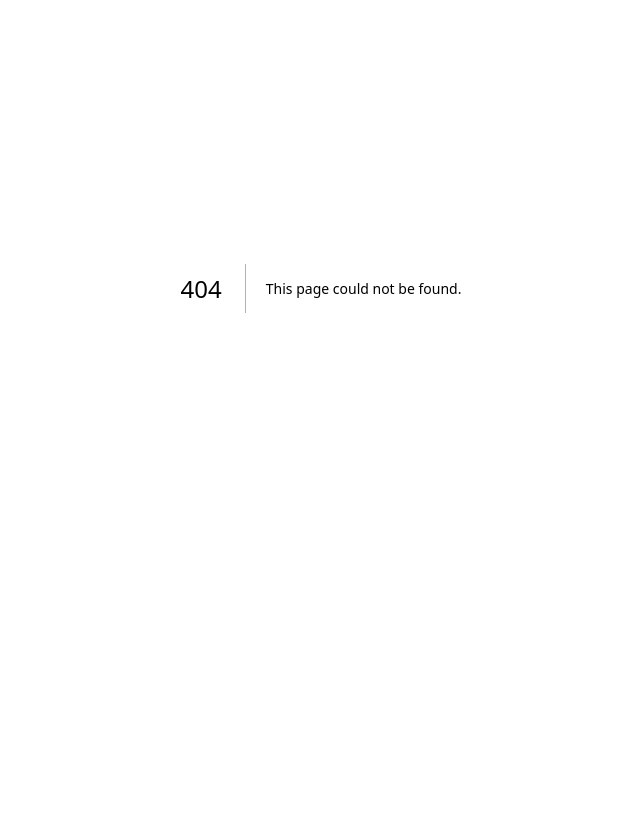
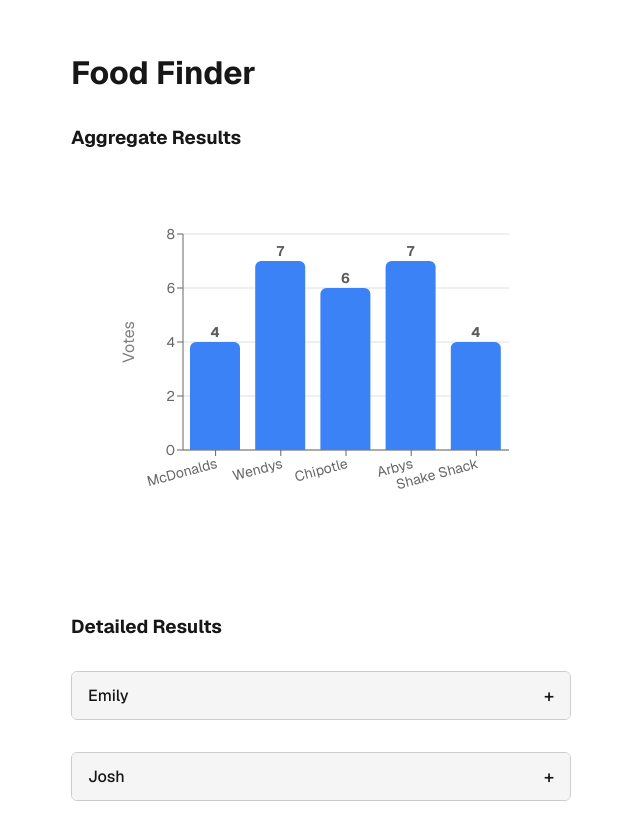
Before and after one commit to brooklyn204/food-rank, a Next.js app in the folder frontend/: page /dashboard in a window 1280 px wide. Before the commit this address had no page. Shown: the part 112-943 px from the top of the page, without its empty margins (319-959 px from the left). Before the commit the page ends 800 px from the top, so only its background shows below. Built offline with nearby package versions, Linux system fonts and the light colour scheme.

Commit message:
Add dashboard basic functionality

```diff
--- /dev/null
+++ b/frontend/app/dashboard/page.jsx
@@ -0,0 +1,64 @@
+'use client';
+
+import styles from "../page.module.css";
+import { useState } from 'react';
+import { useRouter, useSearchParams } from 'next/navigation';
+
+import Voter from '../../lib/models/Voter';
+import Location from '../../lib/models/Location';
+
+import ResultsChart from '../../components/ResultsChart';
+import ItemArray from '../../components/ItemArray'; // TODO: change these all to use @ -- figure out why this doesn't work??
+import ExpandableBox from '../../components/ExpandableBox';
+
+export default function Dashboard() {
+    const params = useSearchParams();
+    const groupId = params.get('id') || ''; // TODO: redirect back to home/to error page if this is empty (also refactor this across files to use consistent naming)
+    // TODO: get results from server using id
+
+    const locations = [
+      new Location('McDonalds', 'mcdonalds.com', 4),
+      new Location('Wendys', 'wendys.com', 7),
+      new Location('Chipotle', 'chipotle.com', 6),
+      new Location('Arbys', 'arbys.com', 7),
+      new Location('Shake Shack', 'shakeshack.com',4),
+    ];
+    const voterData = [
+      new Voter(
+        "Emily",
+        [0,3,2,-1,4,1],
+        3),
+      new Voter(
+      "Josh",
+      [4,-1,3,1,0,2],
+      1),
+      new Voter(
+      "Alex",
+      [2,1,3,4,0,-1],
+      5),
+      new Voter(
+      "Nancy",
+      [1,3,4,-1,0,2],
+      3)
+    ];
+
+
+    return (
+      <div className={styles.page}>
+        <main className={styles.main}>
+          <h1>Food Finder</h1>
+          <h3>Aggregate Results</h3>
+          <ResultsChart data={locations} />
+          {/* TODO: add in a pie chart showing how many users would at least accept each location, or maybe color each bar/sort the bars based on how many people would accept it? Should probably build into ResultsChart component, so propogates to Results page */}
+          <h3>Detailed Results</h3>
+          {voterData.map((voter,index) =>
+          <ExpandableBox title={voter.name} key={index}>
+            <ItemArray items={voter.orderedLocations} vals={locations} interactive={false} linePosition={voter.lineLocation} />
+          </ExpandableBox>
+          )}
+
+
+        </main>
+      </div>
+    );
+}
--- /dev/null
+++ b/frontend/components/ExpandableBox.css
@@ -0,0 +1,52 @@
+.expandable-box {
+  width: 100%;
+  max-width: 600px;
+  min-width: 400px; /* TODO: adjust this to fit with the style of the rest of the website */
+  border: 1px solid #ccc;
+  border-radius: 6px;
+  overflow: hidden;
+  margin: 0rem 0rem;
+  transition: box-shadow 0.3s ease;
+  cursor: pointer;
+}
+
+.expandable-box:hover {
+  box-shadow: 0 2px 8px rgba(0, 0, 0, 0.1);
+}
+
+.box-header {
+  background-color: #f5f5f5;
+  padding: 12px 16px;
+  display: flex;
+  justify-content: space-between;
+  align-items: center;
+  font-weight: 500;
+  font-size: 16px;
+}
+
+.box-icon {
+  font-size: 18px;
+}
+
+.box-content {
+  max-height: 0;
+  opacity: 0;
+  overflow: hidden;
+  padding: 0px 16px;
+  visibility: hidden;
+  transition:
+    max-height 0.1s ease,
+    opacity 0.3s ease,
+    visibility 0.3s ease;
+}
+
+.box-content.expanded {
+  max-height: fit-content; /* large enough to fit content */
+  opacity: 1;
+  padding: 12px 16px;
+  visibility: visible;
+  transition:
+    max-height 0.5s ease,
+    opacity 0.4s ease,
+    visibility 0.4s ease;
+}
--- /dev/null
+++ b/frontend/components/ExpandableBox.jsx
@@ -0,0 +1,21 @@
+import { useState } from 'react';
+import './ExpandableBox.css'; // Import the CSS
+
+export default function ExpandableBox({ title, children }) {
+  const [expanded, setExpanded] = useState(false);
+
+  return (
+    <div className="expandable-box" >
+      {/* Top Bar */}
+      <div className="box-header" onClick={() => setExpanded(!expanded)} >
+        <span className="box-title">{title}</span>
+        <span className="box-icon">{expanded ? '–' : '+'}</span>
+      </div>
+
+      {/* Expandable Content */}
+      <div className={`box-content ${expanded ? 'expanded' : ''}`}>
+        {children}
+      </div>
+    </div>
+  );
+}
--- /dev/null
+++ b/frontend/lib/models/Voter.js
@@ -0,0 +1,9 @@
+class Voter {
+  constructor( name, orderedLocations, lineLocation ) {
+    this.name = name;
+    this.orderedLocations = orderedLocations;
+    this.lineLocation = lineLocation;
+  }
+}
+
+export default Voter;
```
Also changed, not shown: 1 other file (tests, documents, lock files or other folders).
